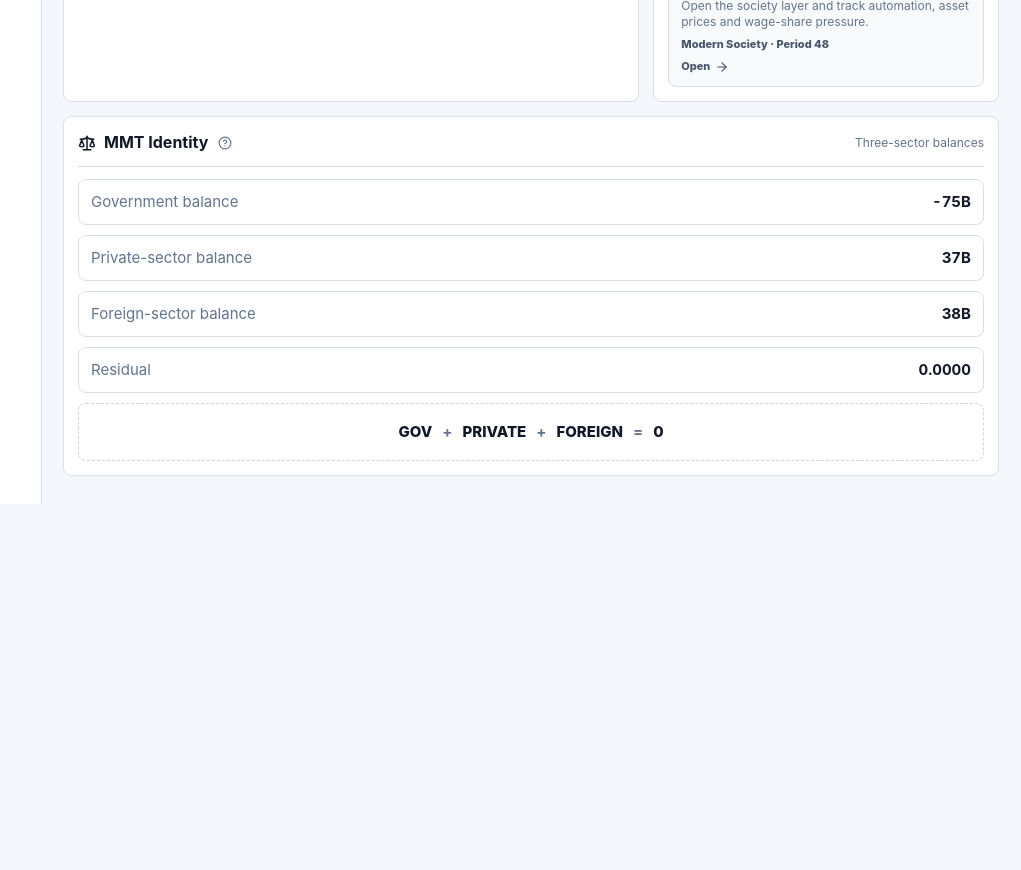
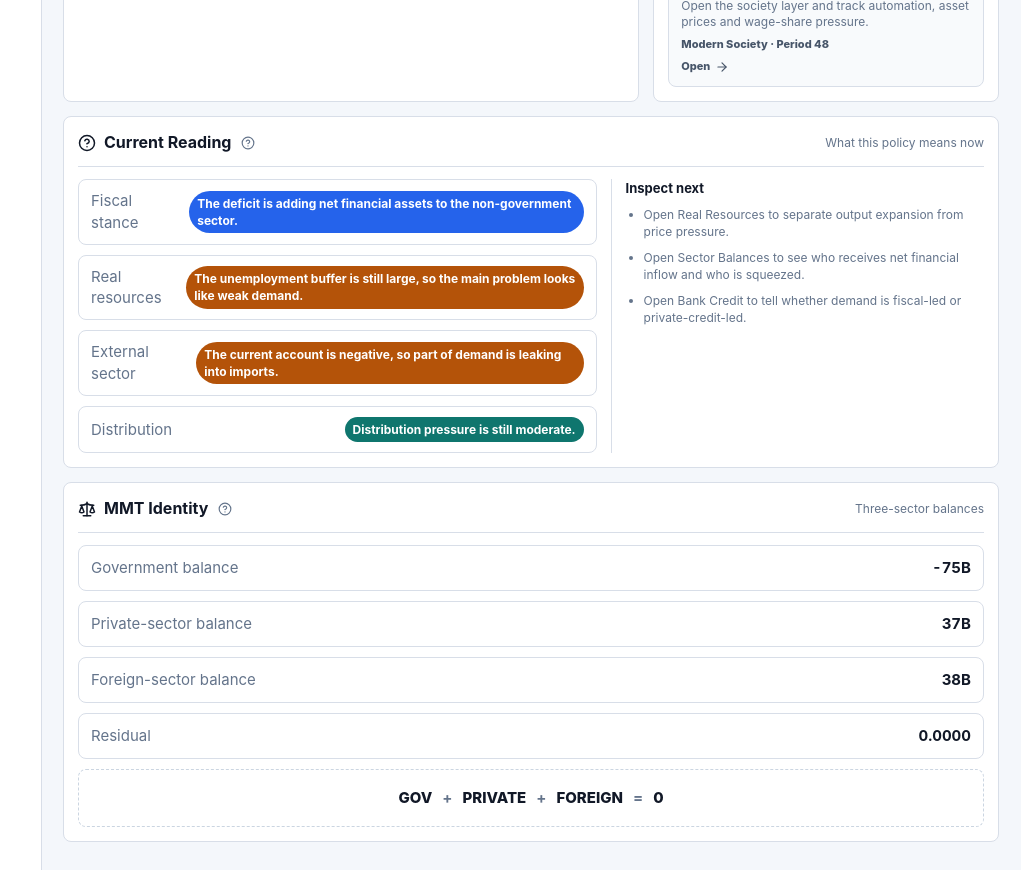
Before and after one commit to haowen-xiong/mmt-economy-lab, a React (Vite) app: page / in a window 1280 px wide. Shown: the part 1460-2330 px from the top of the page, without its empty margins (259-1280 px from the left). Before the commit the page ends 1964 px from the top, so only its background shows below. Built offline with nearby package versions, Linux system fonts and the light colour scheme.

Commit message:
Add current reading insights

```diff
--- a/src/App.css
+++ b/src/App.css
@@ -652,6 +652,34 @@
   gap: 5px;
 }
 
+.reading-grid {
+  display: grid;
+  grid-template-columns: minmax(0, 1fr) minmax(260px, 0.72fr);
+  gap: 14px;
+}
+
+.reading-next {
+  min-width: 0;
+  border-left: 1px solid var(--line);
+  padding-left: 14px;
+}
+
+.reading-next strong {
+  display: block;
+  margin-bottom: 8px;
+  font-size: 13px;
+}
+
+.reading-next ul {
+  display: grid;
+  gap: 8px;
+  margin: 0;
+  padding-left: 18px;
+  color: var(--muted);
+  font-size: 12px;
+  line-height: 1.45;
+}
+
 .tool-panel {
   min-width: 0;
   border: 1px solid var(--line);
@@ -1047,4 +1075,15 @@
   .chart-frame {
     height: 340px;
   }
+
+  .reading-grid {
+    grid-template-columns: 1fr;
+  }
+
+  .reading-next {
+    border-left: 0;
+    border-top: 1px solid var(--line);
+    padding-top: 12px;
+    padding-left: 0;
+  }
 }
--- a/src/App.tsx
+++ b/src/App.tsx
@@ -75,6 +75,12 @@ type GuidedExperiment = {
   tab: TabId
   cursor: number
 }
+type StatusTone = 'green' | 'amber' | 'red' | 'blue'
+type ReadingLine = {
+  label: string
+  value: string
+  tone: StatusTone
+}
 type TooltipContextValue = {
   show: (text: string, x: number, y: number) => void
   hide: () => void
@@ -253,6 +259,7 @@ const copy = {
       currentFlows: ['当期流量', '主要交易'],
       mmtIdentity: ['MMT 恒等式', '三部门余额'],
       guidedExperiments: ['入门实验', '从问题开始'],
+      currentReading: ['当前读数', '这组政策意味着什么'],
       sectorSeries: ['部门余额时间序列', '政府 + 私人 + 外国 = 0'],
       currentBalances: ['当期余额', '盈余为正'],
       balanceSheet: ['资产负债表快照', '存量'],
@@ -272,6 +279,7 @@ const copy = {
       currentFlows: '展示当期几个核心资金流：政府支出、税收、银行信用、进口支付和出口收入。',
       mmtIdentity: '政府余额、私人部门余额、外国部门余额必须相加为零，这是部门余额分析的基本闭合条件。',
       guidedExperiments: '直接打开几个高信号实验，快速观察财政、信用、资源和分配约束如何改变结果。',
+      currentReading: '把当前周期的财政、资源、外部和分配信号翻译成文字，帮助你决定下一步该看哪张图。',
       sectorSeries: '观察不同政策下，政府赤字如何映射到私人部门盈余和外国部门盈余。',
       currentBalances: '正值表示该部门当期获得净金融流入，负值表示净流出。',
       balanceSheet: '用简化资产负债表看存量：国债、存款、贷款、准备金和净金融资产如何对应。',
@@ -363,6 +371,29 @@ const copy = {
         austerityGap: ['紧缩会压到谁？', '切到部门余额，看低赤字和弱信用如何压缩私人部门需求。', '部门余额'],
         resourceLimit: ['什么时候转向通胀？', '查看真实产出和产能，区分财政能力与真实资源约束。', '真实资源'],
         automationDistribution: ['高产出是否会共享？', '进入社会结构层，观察自动化、资产价格和工资份额的分化。', '现代社会'],
+      },
+    },
+    reading: {
+      fiscal: '财政立场',
+      resource: '真实资源',
+      external: '外部部门',
+      distribution: '分配结构',
+      nextTitle: '下一步观察',
+      fiscalAdds: '赤字正在向非政府部门注入净金融资产。',
+      fiscalDrains: '财政余额正在回收私人部门购买力。',
+      resourceTight: '产能或价格压力已经接近约束区。',
+      resourceSlack: '失业缓冲仍大，主要问题更像需求不足。',
+      resourceRoom: '仍有可动员资源，财政空间更多取决于真实产能。',
+      externalLeak: '经常账户为逆差，部分需求泄漏到进口。',
+      externalSupport: '外部部门提供支撑或压力较低。',
+      distributionPressure: '资产、不平等或工资份额显示分配压力上升。',
+      distributionStable: '分配压力暂时温和。',
+      next: {
+        balances: '看部门余额：确认谁在获得净金融流入，谁在被迫承压。',
+        credit: '看银行信用：判断需求是财政驱动，还是私人信用驱动。',
+        resources: '看真实资源：区分产出扩张和价格压力。',
+        society: '看现代社会：检查增长是否变成工资份额和家庭部门改善。',
+        compare: '看政策对比：把当前政策同内置场景放在同一周期比较。',
       },
     },
     comparison: {
@@ -519,6 +550,7 @@ const copy = {
       currentFlows: ['Current Flows', 'Main transactions'],
       mmtIdentity: ['MMT Identity', 'Three-sector balances'],
       guidedExperiments: ['Guided Experiments', 'Start from a question'],
+      currentReading: ['Current Reading', 'What this policy means now'],
       sectorSeries: ['Sector Balance Series', 'Government + private + foreign = 0'],
       currentBalances: ['Current Balances', 'Surplus is positive'],
       balanceSheet: ['Balance Sheet Snapshot', 'Stocks'],
@@ -538,6 +570,7 @@ const copy = {
       currentFlows: 'Shows the current core money flows: spending, taxes, bank credit, imports and exports.',
       mmtIdentity: 'Government, private-sector and foreign-sector balances must sum to zero. This is the accounting closure behind sectoral balances.',
       guidedExperiments: 'Open high-signal experiments that quickly show how fiscal, credit, resource and distribution constraints change the result.',
+      currentReading: 'Translates current-period fiscal, resource, external and distribution signals into plain-language next steps.',
       sectorSeries: 'Shows how government deficits map into private-sector and foreign-sector surpluses over time.',
       currentBalances: 'Positive values mean a sector receives a net financial inflow this period; negative values mean an outflow.',
       balanceSheet: 'A compact stock view of bonds, deposits, loans, reserves and net financial assets.',
@@ -629,6 +662,29 @@ const copy = {
         austerityGap: ['Who absorbs austerity?', 'Switch to sector balances and see how low deficits plus weak credit compress private demand.', 'Sector balances'],
         resourceLimit: ['When does spending turn into inflation?', 'Compare real output and capacity to separate fiscal capacity from real-resource limits.', 'Real resources'],
         automationDistribution: ['Does high output get shared?', 'Open the society layer and track automation, asset prices and wage-share pressure.', 'Modern society'],
+      },
+    },
+    reading: {
+      fiscal: 'Fiscal stance',
+      resource: 'Real resources',
+      external: 'External sector',
+      distribution: 'Distribution',
+      nextTitle: 'Inspect next',
+      fiscalAdds: 'The deficit is adding net financial assets to the non-government sector.',
+      fiscalDrains: 'The fiscal balance is withdrawing private-sector purchasing power.',
+      resourceTight: 'Capacity or price pressure is near the binding constraint zone.',
+      resourceSlack: 'The unemployment buffer is still large, so the main problem looks like weak demand.',
+      resourceRoom: 'Real resources are still available; fiscal space depends more on actual capacity.',
+      externalLeak: 'The current account is negative, so part of demand is leaking into imports.',
+      externalSupport: 'The external sector is supportive or not yet a major pressure point.',
+      distributionPressure: 'Assets, inequality or wage share show rising distribution pressure.',
+      distributionStable: 'Distribution pressure is still moderate.',
+      next: {
+        balances: 'Open Sector Balances to see who receives net financial inflow and who is squeezed.',
+        credit: 'Open Bank Credit to tell whether demand is fiscal-led or private-credit-led.',
+        resources: 'Open Real Resources to separate output expansion from price pressure.',
+        society: 'Open Modern Society to check whether growth improves wage share and household conditions.',
+        compare: 'Open Policy Compare to place this policy beside the built-in scenarios at the same period.',
       },
     },
     comparison: {
@@ -1173,6 +1229,16 @@ function Overview({
       </section>
 
       <section className="tool-panel full">
+        <PanelTitle
+          icon={HelpCircle}
+          title={copy.panels.currentReading[0]}
+          meta={copy.panels.currentReading[1]}
+          help={copy.panelHelp.currentReading}
+        />
+        <CurrentReading copy={copy} current={current} />
+      </section>
+
+      <section className="tool-panel full">
         <PanelTitle icon={Scale} title={copy.panels.mmtIdentity[0]} meta={copy.panels.mmtIdentity[1]} help={copy.panelHelp.mmtIdentity} />
         <IdentityStack copy={copy} current={current} />
       </section>
@@ -1213,6 +1279,78 @@ function GuidedExperimentList({
       })}
     </div>
   )
+}
+
+function CurrentReading({ copy, current }: { copy: Copy; current: EconomyPoint }) {
+  const lines = buildReadingLines(copy, current)
+  const nextItems = buildNextObservations(copy, current)
+
+  return (
+    <div className="reading-grid">
+      <div className="constraint-list">
+        {lines.map((line) => (
+          <StatusLine key={line.label} label={line.label} value={line.value} tone={line.tone} />
+        ))}
+      </div>
+      <div className="reading-next">
+        <strong>{copy.reading.nextTitle}</strong>
+        <ul>
+          {nextItems.map((item) => (
+            <li key={item}>{item}</li>
+          ))}
+        </ul>
+      </div>
+    </div>
+  )
+}
+
+function buildReadingLines(copy: Copy, current: EconomyPoint): ReadingLine[] {
+  const fiscalLine: ReadingLine =
+    current.fiscalDeficit >= 0
+      ? { label: copy.reading.fiscal, value: copy.reading.fiscalAdds, tone: 'blue' }
+      : { label: copy.reading.fiscal, value: copy.reading.fiscalDrains, tone: 'red' }
+
+  const resourceLine: ReadingLine =
+    current.capacityUse > 96 || current.inflation > 6
+      ? { label: copy.reading.resource, value: copy.reading.resourceTight, tone: 'red' }
+      : current.unemployment > 8
+        ? { label: copy.reading.resource, value: copy.reading.resourceSlack, tone: 'amber' }
+        : { label: copy.reading.resource, value: copy.reading.resourceRoom, tone: 'green' }
+
+  const externalLine: ReadingLine =
+    current.currentAccount < 0
+      ? { label: copy.reading.external, value: copy.reading.externalLeak, tone: 'amber' }
+      : { label: copy.reading.external, value: copy.reading.externalSupport, tone: 'green' }
+
+  const distributionLine: ReadingLine =
+    current.inequality >= 0.48 || current.wageShare < 0.55
+      ? { label: copy.reading.distribution, value: copy.reading.distributionPressure, tone: 'red' }
+      : { label: copy.reading.distribution, value: copy.reading.distributionStable, tone: 'green' }
+
+  return [fiscalLine, resourceLine, externalLine, distributionLine]
+}
+
+function buildNextObservations(copy: Copy, current: EconomyPoint) {
+  const observations: string[] = []
+  const addObservation = (item: string) => {
+    if (!observations.includes(item)) observations.push(item)
+  }
+
+  if (current.capacityUse > 96 || current.inflation > 6 || current.unemployment > 8) {
+    addObservation(copy.reading.next.resources)
+  }
+  if (current.fiscalDeficit < 0 || current.privateBalance < 0 || current.unemployment > 8) {
+    addObservation(copy.reading.next.balances)
+  }
+  if (Math.abs(current.creditCreation) > 20 || current.assetIndex > 140) {
+    addObservation(copy.reading.next.credit)
+  }
+  if (current.inequality >= 0.48 || current.wageShare < 0.55 || current.assetIndex > 145) {
+    addObservation(copy.reading.next.society)
+  }
+  addObservation(copy.reading.next.compare)
+
+  return observations.slice(0, 3)
 }
 
 function Balances({ copy, current, series }: { copy: Copy; current: EconomyPoint; series: EconomyPoint[] }) {
```
Also changed, not shown: 2 other files (tests, documents, lock files or other folders).
